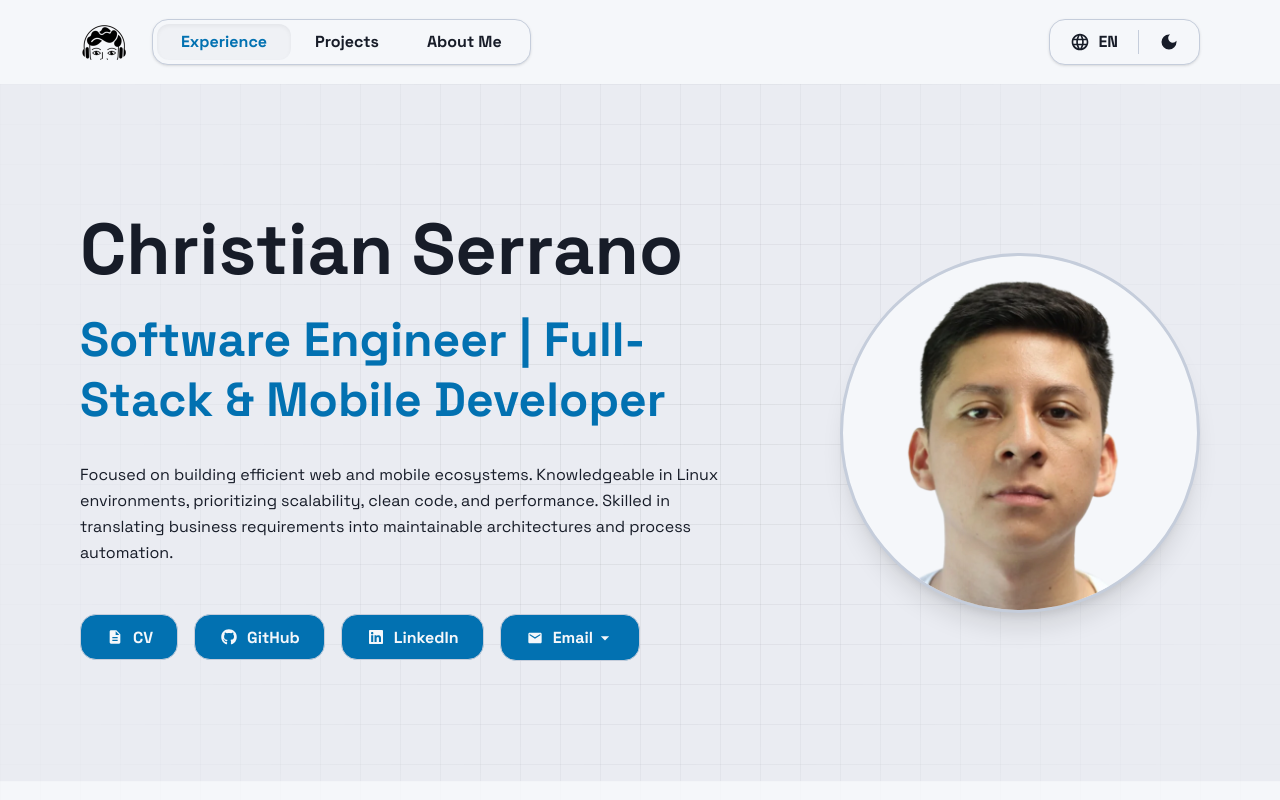
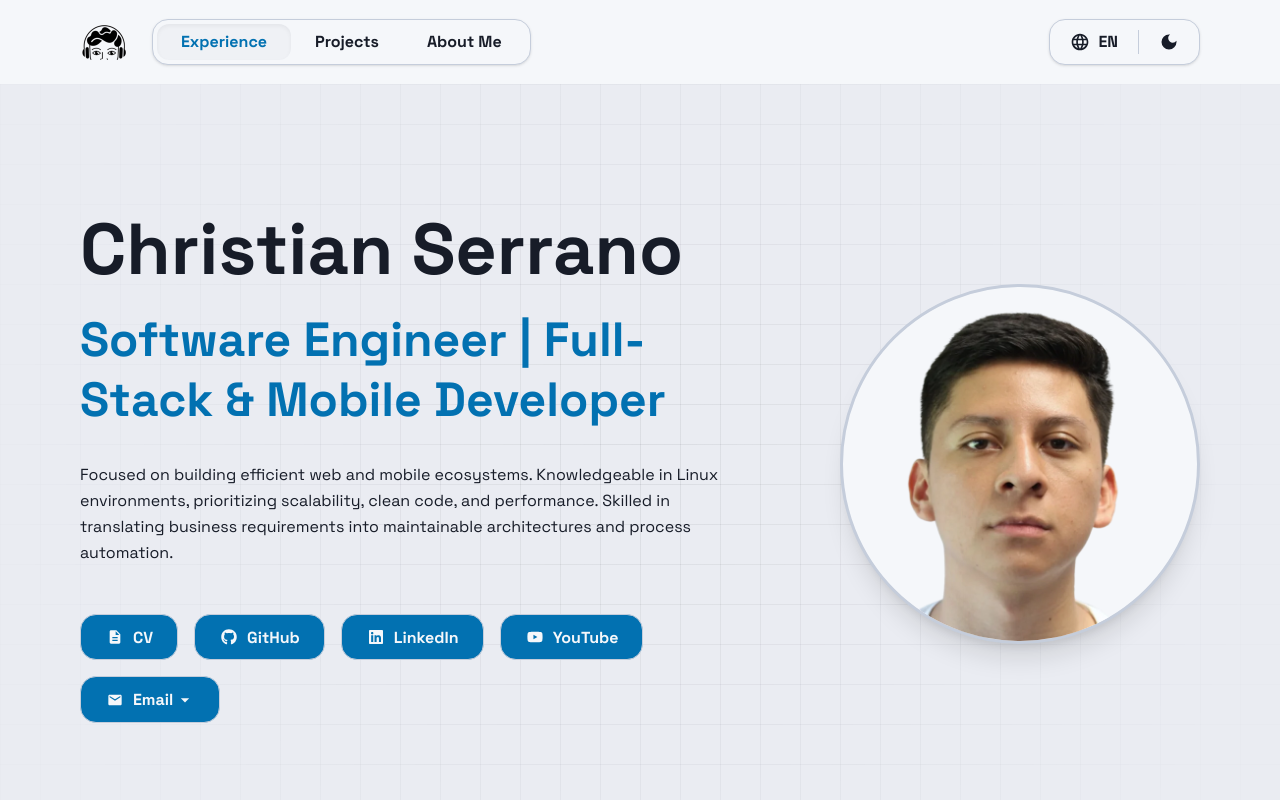
Before and after one commit to chrisssp/portfolio, a Next.js app: page /en in a window 1280 px wide. Shown: the top 800 px of the page. Built offline with nearby package versions, Linux system fonts and the light colour scheme.

Commit message:
feat: add YouTube link to social profiles and landing link type
Add YouTube button to hero and footer sections. Introduce 'landing'
link type for project ecosystem cards. Exclude manifest.webmanifest
from middleware.

```diff
--- a/components/molecules/ProjectCard.tsx
+++ b/components/molecules/ProjectCard.tsx
@@ -60,7 +60,9 @@ export const ProjectCard = ({
                     ? actions.view_code
                     : link.type === "paper"
                       ? actions.read_paper
-                      : actions.view_demo;
+                      : link.type === "landing"
+                        ? actions.view_landing
+                        : actions.view_demo;
 
             return (
                <a
--- a/components/organisms/Footer.tsx
+++ b/components/organisms/Footer.tsx
@@ -1,4 +1,4 @@
-import { FaGithub, FaLinkedin } from "react-icons/fa";
+import { FaGithub, FaLinkedin, FaYoutube } from "react-icons/fa";
 import { MdDescription, MdEmail } from "react-icons/md";
 import { PROFESSIONAL_LINKS } from "@/config/links";
 import type { Dictionary } from "@/i18n/types";
@@ -47,6 +47,15 @@ export const Footer = ({ dict }: FooterProps) => {
                   <FaLinkedin className="size-5 text-body cursor-pointer hover:text-primary transition-all duration-300 hover:scale-110 active:scale-90" />
                </a>
                <a
+                  href={PROFESSIONAL_LINKS.youtube}
+                  target="_blank"
+                  rel="noopener noreferrer"
+                  title="YouTube"
+                  aria-label="YouTube"
+               >
+                  <FaYoutube className="size-5 text-body cursor-pointer hover:text-primary transition-all duration-300 hover:scale-110 active:scale-90" />
+               </a>
+               <a
                   href={`mailto:${PROFESSIONAL_LINKS.email}`}
                   title="Email"
                   aria-label="Email"
--- a/components/organisms/Hero.tsx
+++ b/components/organisms/Hero.tsx
@@ -2,7 +2,7 @@
 
 import Image from "next/image";
 import { useState } from "react";
-import { FaGithub, FaLinkedin } from "react-icons/fa";
+import { FaGithub, FaLinkedin, FaYoutube } from "react-icons/fa";
 import { MdDescription } from "react-icons/md";
 import { PROFESSIONAL_LINKS } from "@/config/links";
 import type { Dictionary } from "@/i18n/types";
@@ -28,7 +28,11 @@ export const Hero = ({ dict }: HeroProps) => {
          <div className="flex flex-col gap-8 md:gap-12 max-w-190 order-2 lg:order-1">
             <div className="flex flex-col gap-6 md:gap-8 text-left">
                {/* Title & role — appear first */}
-               <AnimatedSection variant="fade-up" delay={100} duration="duration-700">
+               <AnimatedSection
+                  variant="fade-up"
+                  delay={100}
+                  duration="duration-700"
+               >
                   <div className="flex flex-col gap-2 md:gap-4">
                      <Typography variant="hero">Christian Serrano</Typography>
                      <Typography variant="hero-sub" className="text-primary">
@@ -38,13 +42,23 @@ export const Hero = ({ dict }: HeroProps) => {
                </AnimatedSection>
 
                {/* Description — second */}
-               <AnimatedSection variant="fade-up" delay={250} duration="duration-700">
-                  <Typography variant="body">{dict.hero.description}</Typography>
+               <AnimatedSection
+                  variant="fade-up"
+                  delay={250}
+                  duration="duration-700"
+               >
+                  <Typography variant="body">
+                     {dict.hero.description}
+                  </Typography>
                </AnimatedSection>
             </div>
 
             {/* Buttons — third */}
-            <AnimatedSection variant="fade-up" delay={400} duration="duration-700">
+            <AnimatedSection
+               variant="fade-up"
+               delay={400}
+               duration="duration-700"
+            >
                <div className="flex flex-wrap justify-start gap-3 md:gap-4">
                   <a
                      href={dict.hero.actions.cvLink}
@@ -89,6 +103,20 @@ export const Hero = ({ dict }: HeroProps) => {
                         {dict.hero.actions.linkedin}
                      </Button>
                   </a>
+                  <a
+                     href={PROFESSIONAL_LINKS.youtube}
+                     target="_blank"
+                     rel="noopener noreferrer"
+                  >
+                     <Button
+                        variant="primary"
+                        icon={<FaYoutube />}
+                        className="px-3! xs:px-4! sm:px-6! py-2! sm:py-3! text-sm! sm:text-base!"
+                        ariaLabel={dict.hero.actions.youtube}
+                     >
+                        {dict.hero.actions.youtube}
+                     </Button>
+                  </a>
                   <SmartEmailButton
                      label={dict.hero.actions.email}
                      menuLabels={dict.hero.actions.emailMenu}
--- a/config/links.ts
+++ b/config/links.ts
@@ -1,6 +1,7 @@
 export const PROFESSIONAL_LINKS = {
    github: "https://github.com/chrisssp",
    linkedin: "https://www.linkedin.com/in/chrisssp/",
+   youtube: "https://www.youtube.com/@chriss-sp",
    email: "christian.serrano.puertos@gmail.com",
    cv: "mailto:christian.serrano.puertos@gmail.com?subject=CV Request - Christian Serrano",
 };
--- a/i18n/modules/experience.ts
+++ b/i18n/modules/experience.ts
@@ -9,7 +9,7 @@ export const experience = {
             remote: "Remote",
             product: "7D-Compass",
             projectId: "7dcompass",
-            date: "Jan 2026 — Apr 2026",
+            date: "Jan 2026 — May 2026",
             description:
                "Led the evolution of 7D-Compass (Angular/Node.js/PostgreSQL), automating payment reconciliation and reducing operational time by 95%. Implemented a centralized audit engine for $2.3M USD in transactions, detecting critical financial discrepancies through complex validation logic.",
          },
@@ -74,7 +74,7 @@ export const experience = {
             remote: "Remoto",
             product: "7D-Compass",
             projectId: "7dcompass",
-            date: "Ene 2026 — Abr 2026",
+            date: "Ene 2026 — May 2026",
             description:
                "Lideré la evolución de 7D-Compass (Angular/Node.js/PostgreSQL), automatizando la conciliación de pagos y reduciendo el tiempo operativo en un 95%. Implementé un motor de auditoría centralizado para $2.3M USD en transacciones, detectando discrepancias financieras críticas mediante lógica de validación compleja.",
          },
--- a/i18n/modules/hero.ts
+++ b/i18n/modules/hero.ts
@@ -16,6 +16,7 @@ export const hero = {
          },
          linkedin: "LinkedIn",
          github: "GitHub",
+         youtube: "YouTube",
       },
    },
    es: {
@@ -36,6 +37,7 @@ export const hero = {
          },
          linkedin: "LinkedIn",
          github: "GitHub",
+         youtube: "YouTube",
       },
    },
 };
--- a/i18n/modules/projects/azkali.ts
+++ b/i18n/modules/projects/azkali.ts
@@ -14,7 +14,7 @@ export const projectAzkali = {
          "gemini",
       ],
       links: [
-         { type: "demo", url: "https://azkali-landing.vercel.app/" },
+         { type: "landing", url: "https://azkali-landing.vercel.app/" },
          { type: "github", url: "https://github.com/chrisssp/azkali" },
          { type: "video", url: "https://youtu.be/orvfws_kxcc" },
       ],
--- a/proxy.ts
+++ b/proxy.ts
@@ -59,5 +59,7 @@ export function proxy(request: NextRequest) {
 }
 
 export const config = {
-   matcher: ["/((?!api|_next/static|_next/image|assets|favicon.ico).*)"],
+   matcher: [
+      "/((?!api|_next/static|_next/image|assets|favicon.ico|manifest.webmanifest).*)",
+   ],
 };
```
